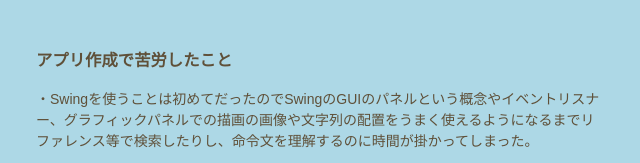
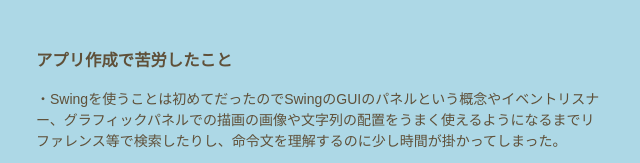
Before and after one commit to takezo427/portfolio, a plain HTML site: page index.html in a window 1280 px wide. Shown: the part 1630-1793 px from the top of the page, 184-824 px from the left. Drawn offline with Linux system fonts and the light colour scheme.

Commit message:
Update index.html

```diff
--- a/index.html
+++ b/index.html
@@ -65,7 +65,7 @@
 			<p>通常のブラックジャックゲームにユーザー登録できるようにし、所持金をデータベースへゲーム終了時に毎回保存。ゲームを終了させても次回遊ぶときにログインすれば所持金を前回の状態のままゲームを続けることができる。また、起動時の「とにかくプレイ」を選択すればデータベースへ保存はされないがログイン等の手間を取らず、手軽にゲームをプレイすることができる。</p>
 			<br>
 			<h3 id="kurou">アプリ作成で苦労したこと</h3>
-			<p>・Swingを使うことは初めてだったのでSwingのGUIのパネルという概念やイベントリスナー、グラフィックパネルでの描画の画像や文字列の配置をうまく使えるようになるまでリファレンス等で検索したりし、命令文を理解するのに時間が掛かってしまった。</p>
+			<p>・Swingを使うことは初めてだったのでSwingのGUIのパネルという概念やイベントリスナー、グラフィックパネルでの描画の画像や文字列の配置をうまく使えるようになるまでリファレンス等で検索したりし、命令文を理解するのに少し時間が掛かってしまった。</p>
 			<p>・Swingを使って作成して試しに実行したときにエラーが多発してうまく動作しなかったがJavaのバージョンの違っていたことが原因と判明し、バージョンを適正にすることでエラーを回避することができた。</p>
 			<h3>課題</h3>
 			<p>・グラフィック描写の画像表示時にちらつきがみられる時があるので改善したい。</p>
```
